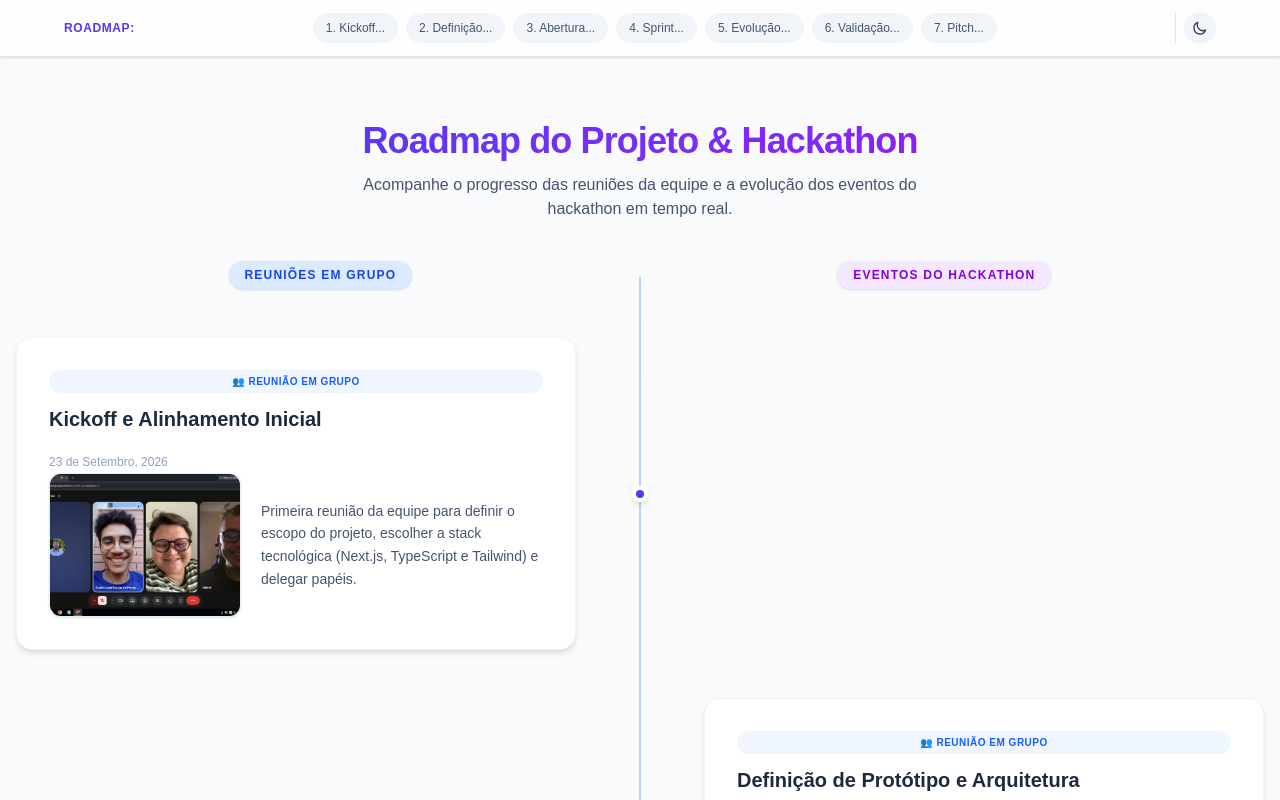
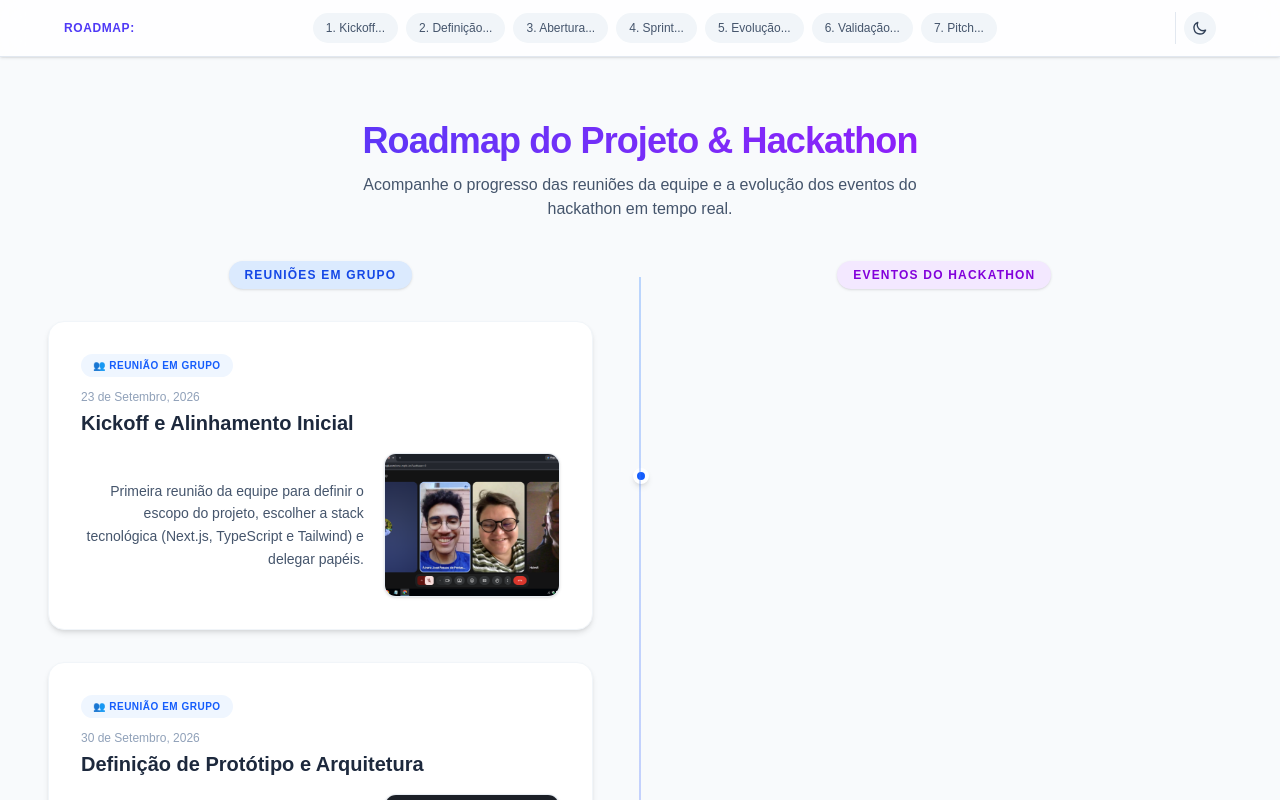
Before and after one commit to Hzimr/trajetoriahackathonTJCE2026, a Next.js app: page / in a window 1280 px wide. Shown: the top 800 px of the page. Built offline with nearby package versions, Linux system fonts and the light colour scheme.

Commit message:
styles: new style in RoadmapItemCard

```diff
--- a/app/components/RoadmapItemCard.tsx
+++ b/app/components/RoadmapItemCard.tsx
@@ -4,69 +4,84 @@ import { RoadmapItem } from "../types/roadmap";
 
 interface RoadmapItemCardProps {
   item: RoadmapItem;
-  index: number;
 }
 
-export default function RoadmapItemCard({ item, index }: RoadmapItemCardProps) {
-  const isEven = index % 2 === 0;
+export default function RoadmapItemCard({ item }: RoadmapItemCardProps) {
+  const isMeeting = item.category === "meeting";
 
   return (
     <div
       id={item.id}
-      className="scroll-mt-28 relative flex flex-col md:flex-row items-center my-12 group"
+      className="scroll-mt-28 w-full my-8 flex items-center justify-center"
     >
-      {/* Marcador central na linha do tempo vertical */}
-      <div className="absolute left-1/2 -translate-x-1/2 w-4 h-4 rounded-full bg-indigo-600 border-4 border-white dark:border-slate-900 z-10 hidden md:block shadow-md group-hover:scale-125 transition-transform" />
-
-      {/* Conteúdo Alternado (Zigue-zague) */}
+      {/* Container principal flexível para alternar o lado baseado na categoria */}
       <div
-        className={`w-full md:w-1/2 ${
-          isEven ? "md:pr-16 md:text-left" : "md:pl-16 md:ml-auto md:text-left"
-        }`}
+        className={`w-full flex flex-col md:flex-row items-center ${isMeeting ? "" : "md:flex-row-reverse"}`}
       >
-        <div className="bg-white dark:bg-slate-800/90 rounded-2xl p-6 md:p-8 shadow-md hover:shadow-xl border border-slate-100 dark:border-slate-700/80 transition-all duration-300 hover:-translate-y-1">
-          {/* Tag de Categoria */}
+        {/* Lado do Card (Ocupa 50% no desktop) */}
+        <div className="w-full md:w-1/2 md:px-8">
+          <div className="bg-white dark:bg-slate-800/90 rounded-2xl p-6 md:p-8 shadow-md hover:shadow-xl border border-slate-100 dark:border-slate-700/85 transition-all duration-300 hover:-translate-y-1">
+            {/* Tag de Categoria com cor específica */}
+            <div
+              className={`flex ${isMeeting ? "justify-start" : "justify-end"} mb-3`}
+            >
               <span
-            className={`flex justify-center animate-pulse text-[10px] font-semibold tracking-wider uppercase px-3 py-1 rounded-full mb-3 ${
-              item.category === "meeting"
+                className={`inline-block animate-pulse text-[10px] font-semibold tracking-wider uppercase px-3 py-1 rounded-full ${
+                  isMeeting
                     ? "bg-blue-50 text-blue-600 dark:bg-blue-950/60 dark:text-blue-400"
                     : "bg-purple-50 text-purple-600 dark:bg-purple-950/60 dark:text-purple-400"
                 }`}
               >
-            {item.category === "meeting"
-              ? "👥 Reunião em Grupo"
-              : "🚀 Evento do Hackathon"}
+                {isMeeting ? "👥 Reunião em Grupo" : "🚀 Evento do Hackathon"}
               </span>
+            </div>
 
-          {/* Data e Título h2 */}
+            {/* Data e Título */}
+            <span className="block text-xs font-medium text-slate-400 dark:text-slate-500 mb-1">
+              {item.date}
+            </span>
             <h2 className="text-xl font-bold text-slate-800 dark:text-slate-100 mb-4">
               {item.title}
             </h2>
-          <span className="text-xs font-medium text-slate-400 dark:text-slate-500 mb-1">
-            {item.date}
-          </span>
-          {/* Imagem e Texto lado a lado dentro do card */}
+
+            {/* Conteúdo Interno: Imagem e Texto lado a lado */}
             <div
               className={`flex flex-col sm:flex-row gap-5 items-center ${
-              isEven ? "sm:flex-row-reverse" : ""
+                isMeeting ? "sm:flex-row-reverse" : ""
               }`}
             >
-            {/* Descrição */}
-            <p className="text-sm text-slate-600 dark:text-slate-300 leading-relaxed text-left flex-1">
-              {item.description}
-            </p>
-            {/* Container da Imagem com tamanho aprimorado */}
-            <div className="relative w-full sm:w-48 h-48 sm:h-36 shrink-0 rounded-xl overflow-hidden shadow-sm bg-slate-100 dark:bg-slate-900 border border-slate-200/50 dark:border-slate-700/50">
+              {/* Imagem preenchendo perfeitamente sem cortes exagerados */}
+              <div className="relative w-full sm:w-44 h-36 shrink-0 rounded-xl overflow-hidden shadow-sm bg-slate-100 dark:bg-slate-900 border border-slate-200/50 dark:border-slate-700/50">
                 <Image
                   src={item.imageUrl}
                   alt={item.title}
                   fill
-                sizes="(max-width: 768px) 100vw, 192px"
-                className="object-cover object-center h-48 group-hover:scale-105 transition-transform duration-500"
+                  sizes="(max-width: 768px) 100vw, 176px"
+                  className="object-cover object-center group-hover:scale-105 transition-transform duration-500"
                 />
+              </div>
+
+              {/* Descrição */}
+              <p
+                className={`text-sm text-slate-600 dark:text-slate-300 leading-relaxed flex-1 ${isMeeting ? "md:text-right" : "text-left"}`}
+              >
+                {item.description}
+              </p>
             </div>
           </div>
         </div>
+
+        {/* Marcador Central / Bolinha da Linha do Tempo */}
+        <div className="hidden md:flex justify-center items-center shrink-0 w-8">
+          <div
+            className={`w-4 h-4 rounded-full border-4 border-white dark:border-slate-900 shadow-md transition-transform ${
+              isMeeting ? "bg-blue-600" : "bg-purple-600"
+            }`}
+          />
+        </div>
+
+        {/* Espaço vazio do outro lado para manter o balanceamento do zigue-zague */}
+        <div className="hidden md:block w-1/2" />
       </div>
     </div>
   );
```
Lines whose indentation alone changed are shown as unchanged.
